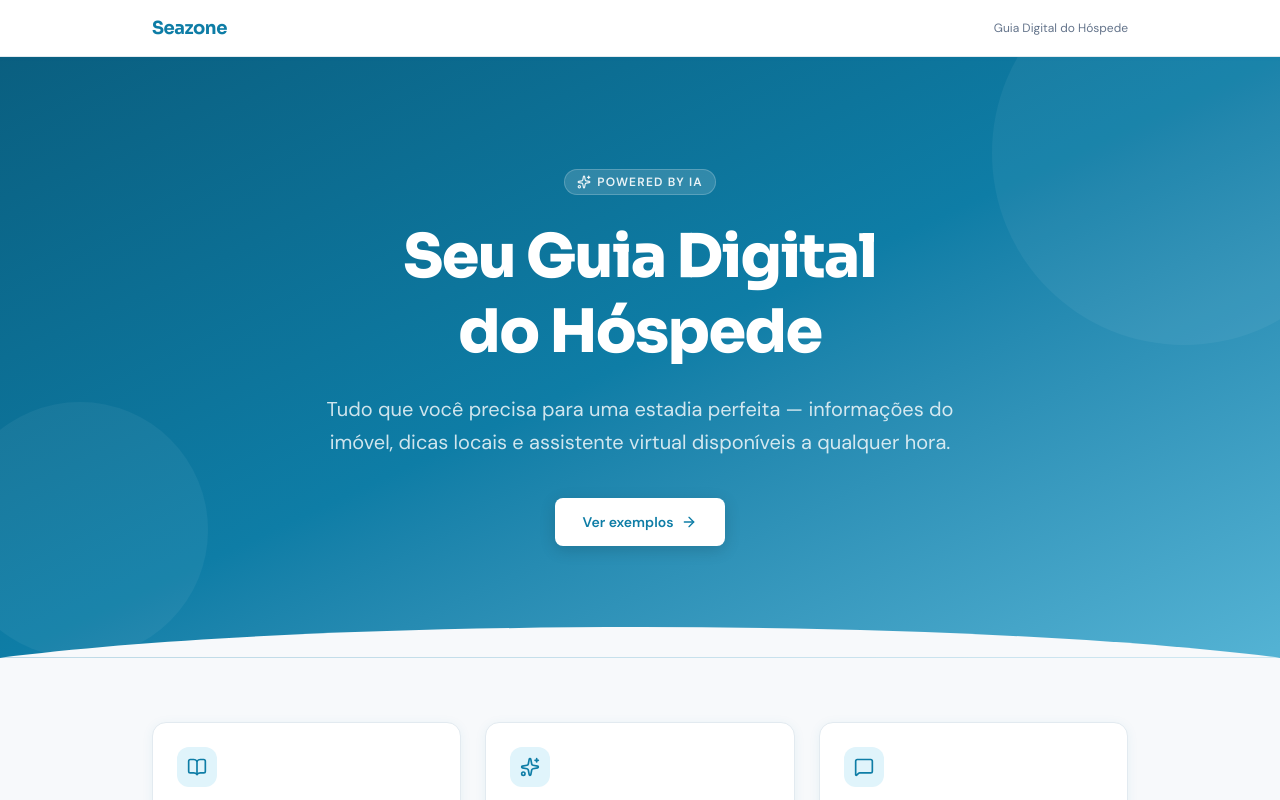
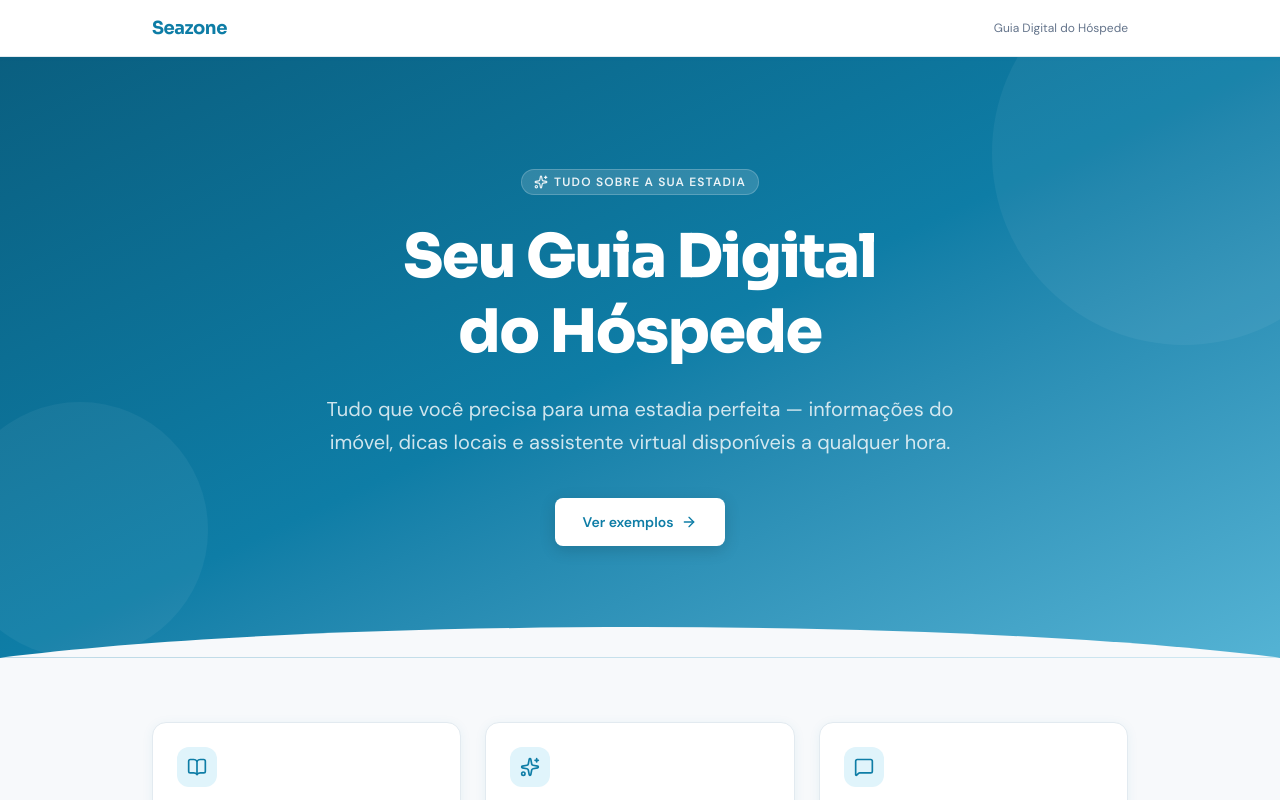
Before and after one commit to lincolnmqs/guia-do-hospede, a Next.js app: page / in a window 1280 px wide. Shown: the top 800 px of the page. Built offline with nearby package versions, Linux system fonts and the light colour scheme.

Commit message:
chore: remove AI-disclosure copy from landing badge and chat footer

```diff
--- a/app/page.tsx
+++ b/app/page.tsx
@@ -93,7 +93,7 @@ export default function LandingPage() {
             {/* Badge */}
             <div className="inline-flex items-center gap-1.5 rounded-full bg-white/15 px-3 py-1 text-xs font-semibold uppercase tracking-widest text-white/90 mb-6 border border-white/20">
               <Sparkles className="w-3.5 h-3.5" aria-hidden="true" />
-              Powered by IA
+              Tudo sobre a sua estadia
             </div>
 
             <h1 className="font-[family-name:var(--font-heading)] font-extrabold text-4xl sm:text-5xl lg:text-6xl leading-tight tracking-tight mb-6">
--- a/components/organisms/ChatAssistant.tsx
+++ b/components/organisms/ChatAssistant.tsx
@@ -200,9 +200,6 @@ export function ChatAssistant({ code }: ChatAssistantProps) {
       {/* Input area */}
       <div className="border-t border-[#E2EAF0] bg-[#F7F9FB] px-4 py-4">
         <ChatInput onSend={sendMessage} disabled={isStreaming} />
-        <p className="mt-2 text-center text-[10px] font-[family-name:var(--font-body)] text-[#94A3B8]">
-          As respostas são geradas por IA e podem conter imprecisões.
-        </p>
       </div>
     </section>
   );
```
